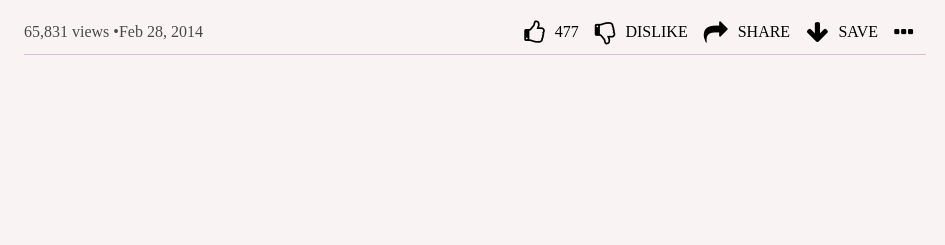
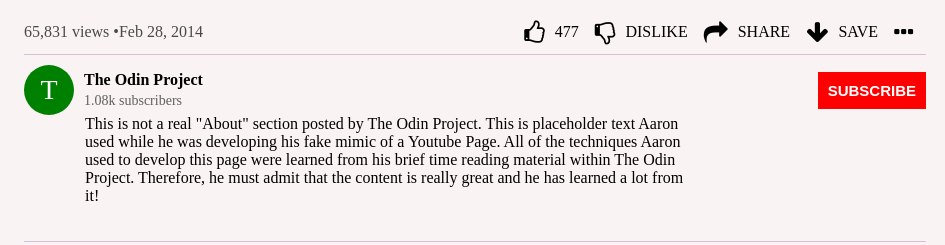
Before and after one commit to AKeeganDev/Youtube_Video_Player, a plain HTML site: page index.html in a window 1280 px wide. Shown: the part 692-937 px from the top of the page, 0-945 px from the left. Drawn offline with Linux system fonts and the light colour scheme; grey boxes are pictures that could not be loaded.

Commit message:
fixed top navbar and made sticky. Also completed the ABOUT section below the youtube video

```diff
--- a/css/style.css
+++ b/css/style.css
@@ -30,7 +30,9 @@
     height: 56px;
     display: flex;
     align-items: center;
-    justify-content: space-between
+    justify-content: space-between;
+    position: sticky;
+    top: 0;
 }
 
 .center-search-bar-container {
@@ -91,7 +93,8 @@
 
   .channel-name,
   .video-detail,
-  .video-details {
+  .video-details,
+  .subscribers {
       display: flex;
       flex-wrap: wrap;
     font-size: 14px;
@@ -144,3 +147,55 @@
   .interactive-buttons {
       display: flex;
   }
+
+  .about {
+      padding: 10px 0px;
+      border-bottom: 1px solid thistle;
+  }
+
+  .upload-profile {
+      display: flex;
+      justify-content: space-between;
+      align-items: center;
+  }
+
+  .upload-profile-about{
+    margin-left: 10px;
+  }
+  .profile-basics{
+      display: flex;
+      align-items: center;
+  }
+
+  .profile-basics .dot{
+      background-color: green;
+      height: 50px;
+      width: 50px;
+      display: flex;
+      justify-content: center;
+      align-items: center;
+  }
+
+  .initial{
+      color: white;
+      font-size: 28px;
+  }
+
+  .username {
+      font-weight: bold;
+      margin-bottom: 4px;
+  }
+
+  .subscribe {
+      background-color: red;
+      color: white;
+      font-size: 15px;
+      font-weight: bold;
+      padding: 10px;
+  }
+
+  .about-text {
+      width: 615px;
+      height: 116px;
+      margin-left: 61px;
+  }
--- a/index.html
+++ b/index.html
@@ -66,7 +66,21 @@
                 </div>
 
             </div>
-            <div class="about"></div>
+            <div class="about">
+                <div class="upload-profile">
+                    <div class="profile-basics">
+                        <div class="avatar">
+                            <span class="dot"><div class="initial">T</div></span>
+                        </div>
+                        <div class="upload-profile-about">
+                            <div class="username">The Odin Project</div>
+                            <div class="subscribers">1.08k subscribers</div>
+                        </div>
+                    </div>
+                    <button class="subscribe">SUBSCRIBE</button>
+                </div>
+                <div class="about-text">This is not a real "About" section posted by The Odin Project. This is placeholder text Aaron used while he was developing his fake mimic of a Youtube Page. All of the techniques Aaron used to develop this page were learned from his brief time reading material within The Odin Project. Therefore, he must admit that the content is really great and he has learned a lot from it!</div>
+            </div>
     </div>
     <div class="side-bar">
         <div class="related-video-content">
```
